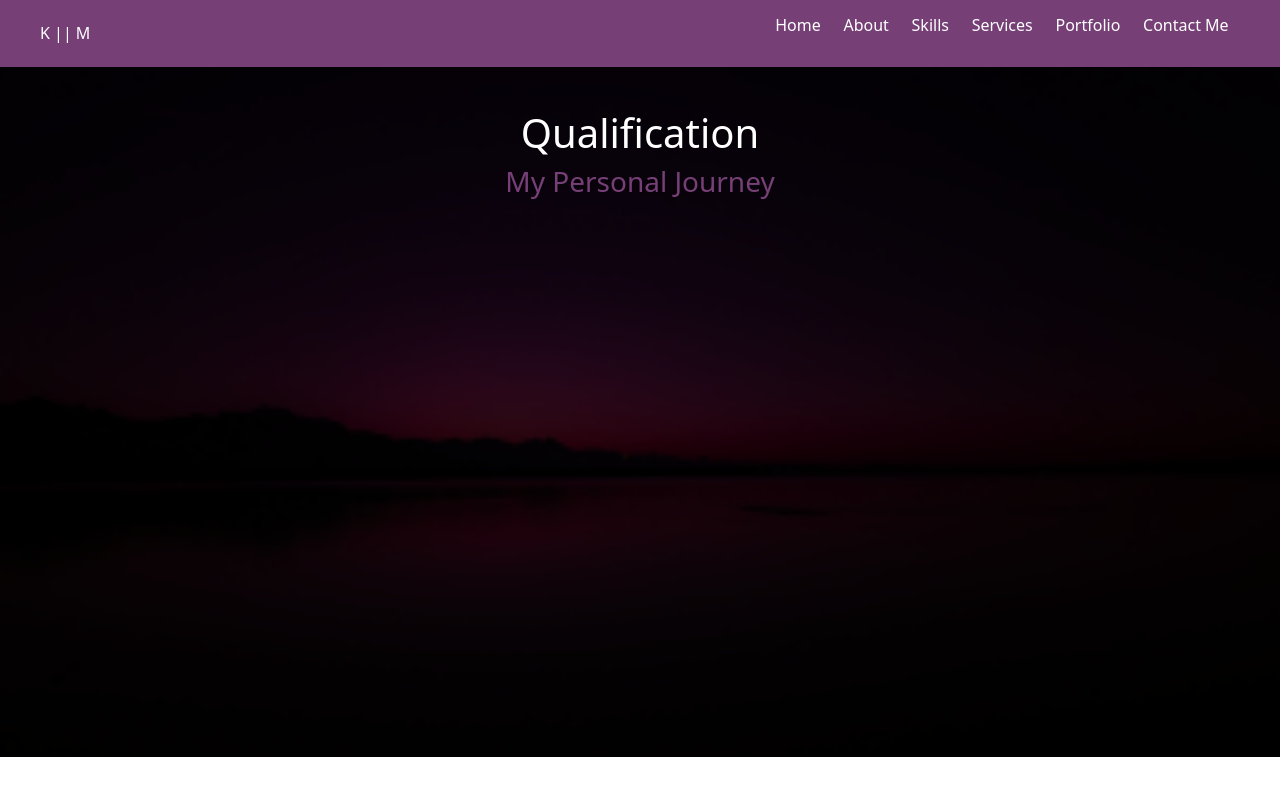
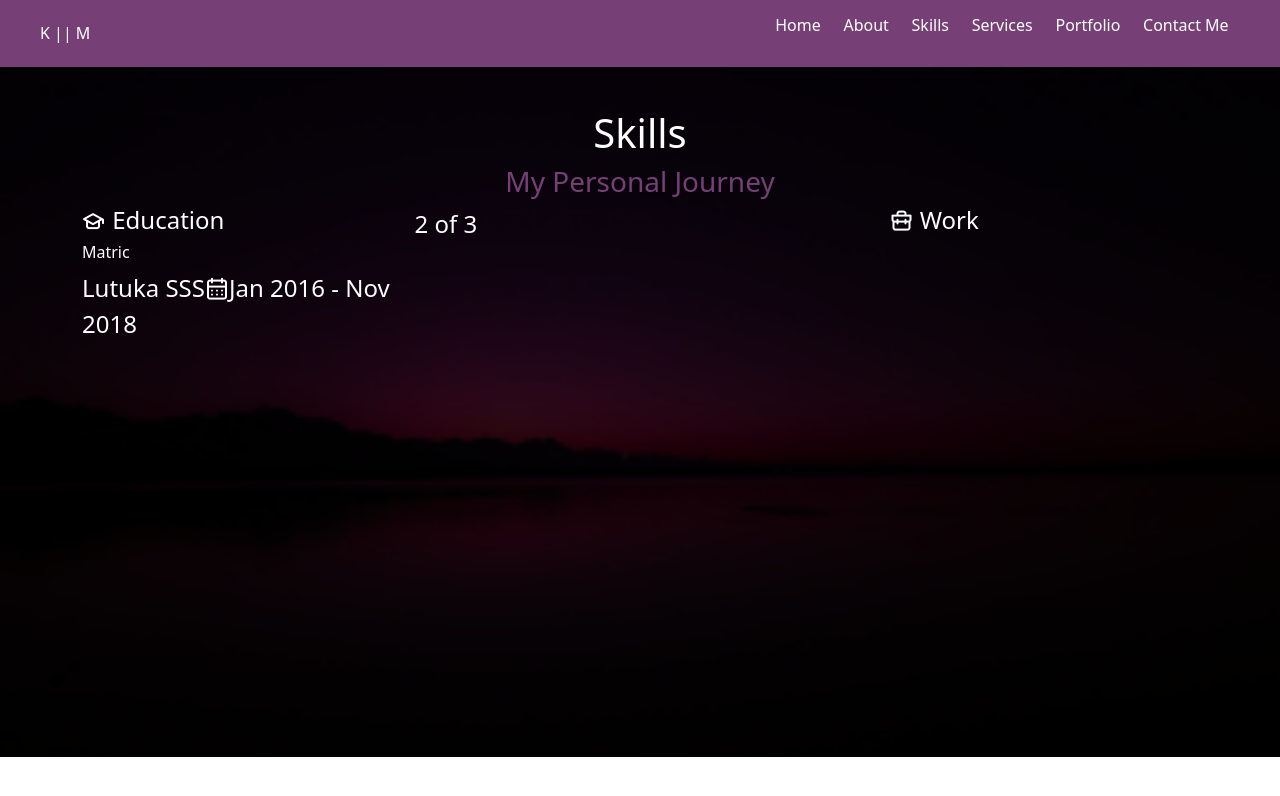
Before and after one commit to Khanyisile-Mdleleni/Portfolio, a React (Vite) app in the folder react-portfolio/: page /skills in a window 1280 px wide. Shown: the top 796 px of the page. Built offline with nearby package versions, Linux system fonts and the light colour scheme.

Commit message:
Few updates on skills page

```diff
--- a/react-portfolio/src/components/pages/Portfolio.jsx
+++ b/react-portfolio/src/components/pages/Portfolio.jsx
@@ -14,6 +14,7 @@ function Portfolio() {
      <h1 id='title'>Portfolio</h1>
      <h3 id='subtitle'>Most recent work</h3>
     </div>
+
     </div>
     </>
   )
--- a/react-portfolio/src/components/pages/Skills.jsx
+++ b/react-portfolio/src/components/pages/Skills.jsx
@@ -1,4 +1,7 @@
 import React from 'react'
+import Container from 'react-bootstrap/Container'
+import Row from 'react-bootstrap/Row'
+import Col from 'react-bootstrap/Col'
 import image from '../img/bg.png'
 
  function Skills() {
@@ -11,9 +14,29 @@ import image from '../img/bg.png'
       height: '690px'
       }}>
     <div id='intro'>
-     <h1 id='titlie'>Qualification</h1>
+     <h1 id='titlie'>Skills</h1>
      <h3 id='subtitle'>My Personal Journey</h3>
     </div>
+    <Container>
+      <Row>
+        <Col>
+         <h4><i className="uil uil-graduation-cap"></i> Education</h4>
+         <div>
+           <h6>Matric</h6>
+           <span>Lutuka SSS</span>
+           <i className="uil uil-calendar-alt"></i>
+            Jan 2016 - Nov 2018
+        </div>
+
+        </Col>
+        <Col xs={5}>
+          2 of 3
+          </Col>
+        <Col>
+          <h4><i className="uil uil-briefcase"></i> Work</h4>
+        </Col>
+      </Row>
+    </Container>
     </div>
     </>
   )
```
